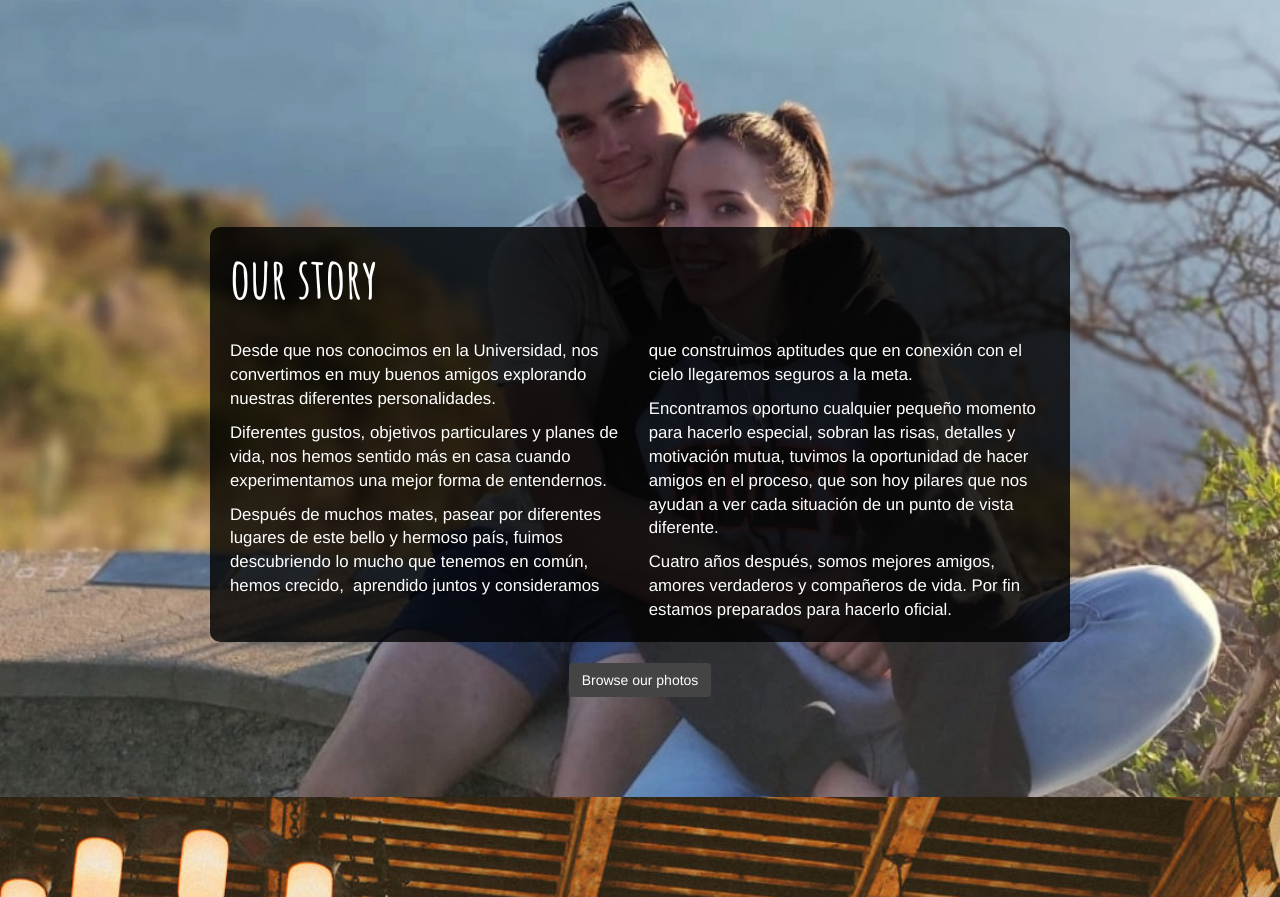
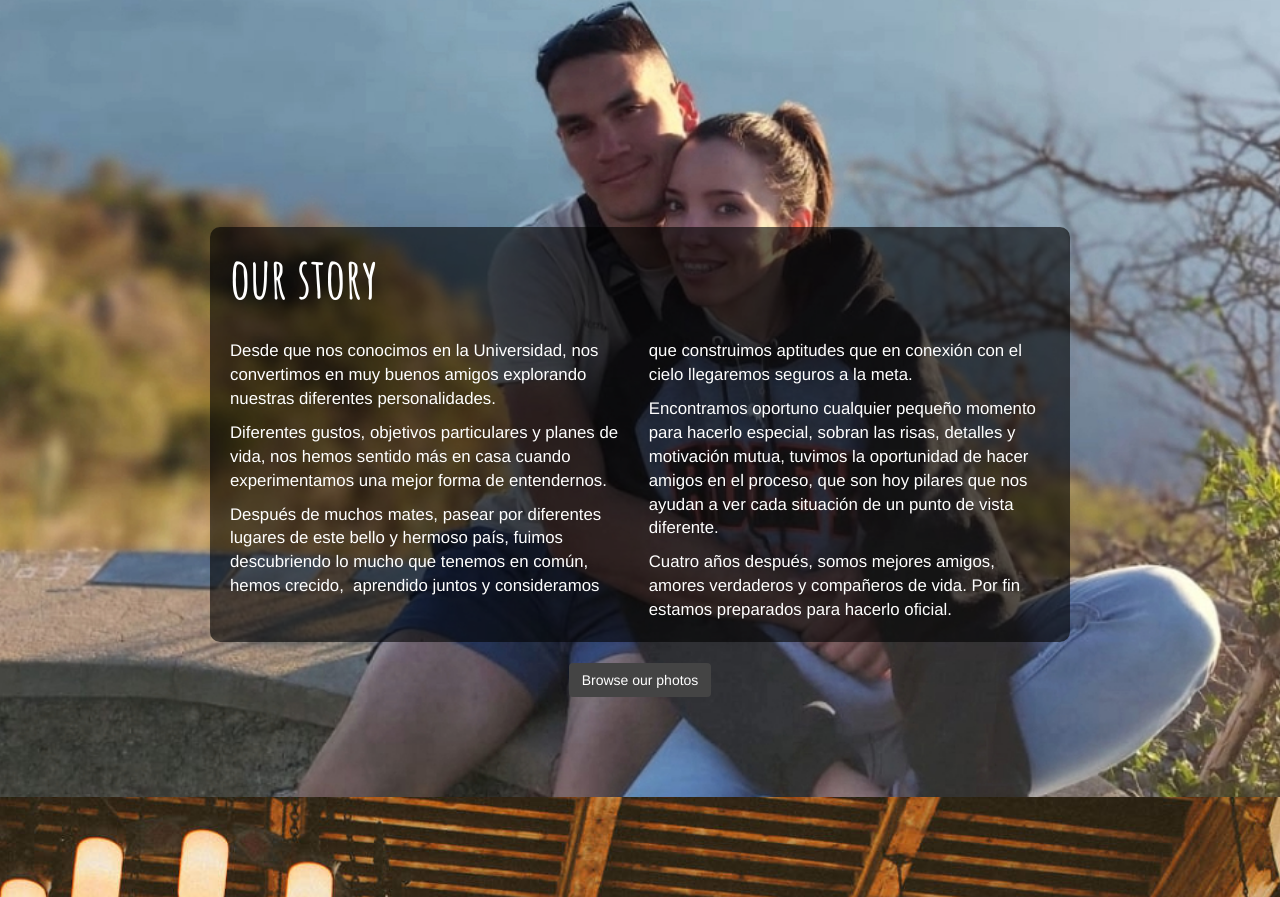
Before and after one commit to abrahamivp/abrahamivp.github.io, a plain HTML site: page index.html in a window 1280 px wide. Shown: the part 803-1700 px from the top of the page. Drawn offline with nearby package versions, Linux system fonts and the light colour scheme.

Commit message:
claridad del marco

```diff
--- a/css/styles.css
+++ b/css/styles.css
@@ -79,7 +79,7 @@ p {
 	padding: 20px;
 	/*background: url('../images/transpBlack75.png');*/
 	background-color: #222222;
-	background-color: rgba(0,0,0,0.8);
+	background-color: rgba(0,0,0,0.6);
 	border-radius: 10px;
 	margin-top: 200px;
 }
```
